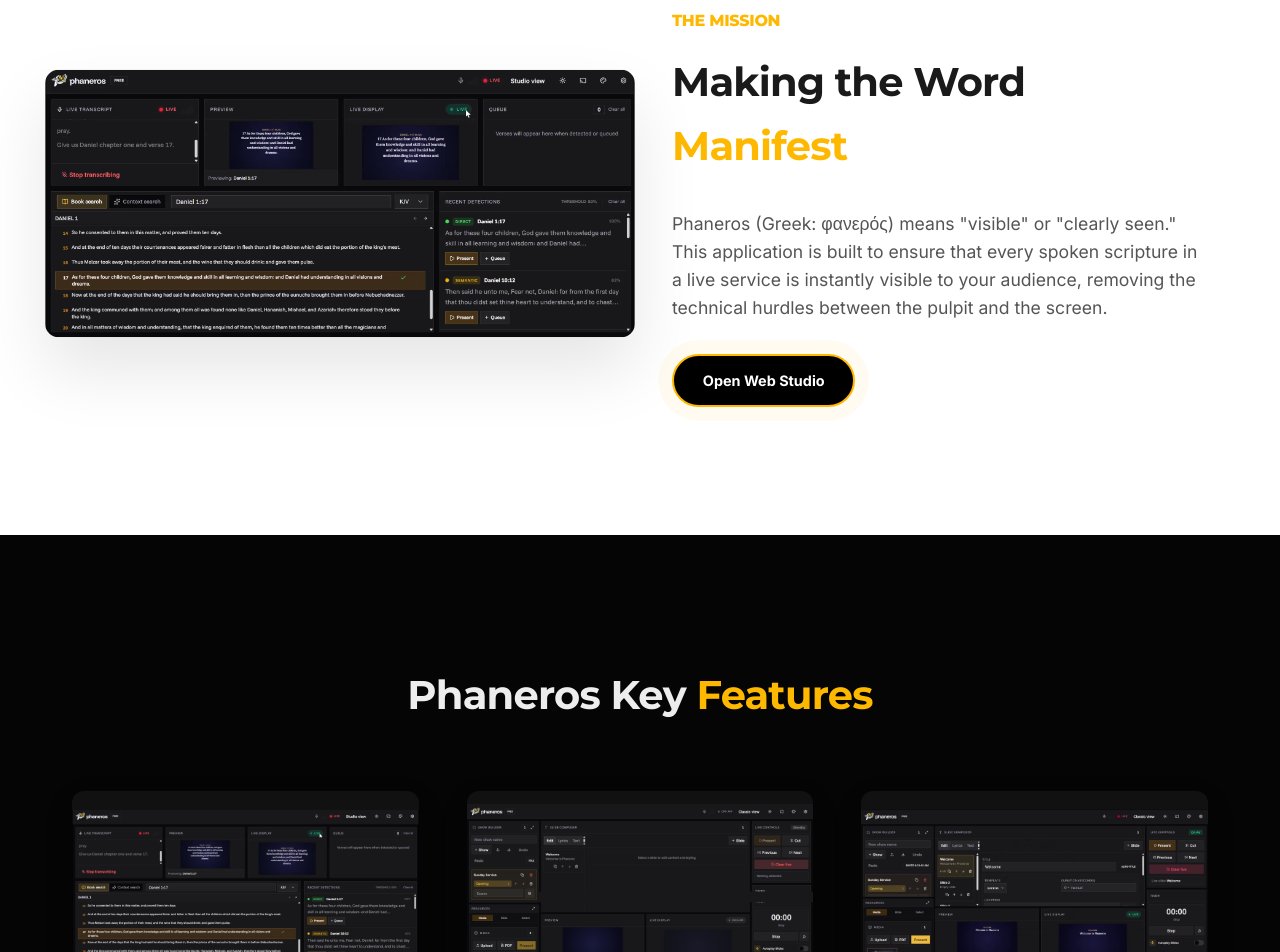
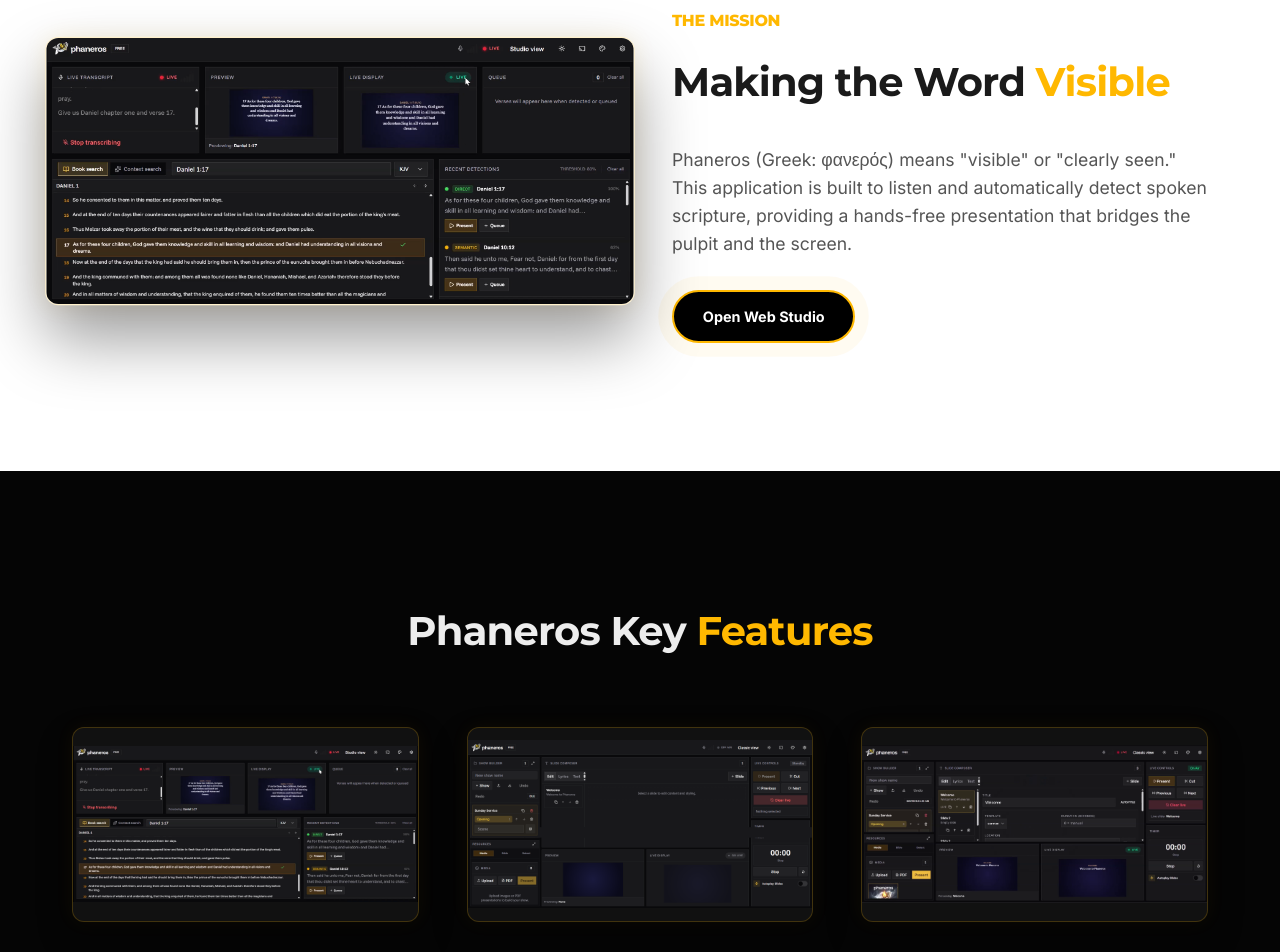
Before and after one commit to samolubukun/Phaneros-Web, a React (Vite) app: page / in a window 1280 px wide. Shown: the part 920-1872 px from the top of the page. Built offline with nearby package versions, Linux system fonts and the light colour scheme.

Commit message:
Refine landing page: simplify copy, update mission statement, and add gold border effects

```diff
--- a/src/App.tsx
+++ b/src/App.tsx
@@ -57,7 +57,16 @@
 
   return (
     <div
-      style={{ position: 'relative', width: '100%', maxWidth: '1000px', borderRadius: '20px', overflow: 'hidden', border: '8px solid #1A1A1A', boxShadow: '0 30px 60px rgba(0,0,0,0.2)' }}
+      style={{
+        position: 'relative',
+        width: '100%',
+        maxWidth: '1000px',
+        borderRadius: '20px',
+        overflow: 'hidden',
+        border: '8px solid #1A1A1A',
+        outline: '1px solid rgba(255, 184, 0, 0.3)',
+        boxShadow: '0 30px 60px rgba(0,0,0,0.5), 0 0 40px rgba(255, 184, 0, 0.1)'
+      }}
       onMouseEnter={() => setShowControls(true)}
       onMouseLeave={() => isPlaying && setShowControls(false)}
     >
@@ -198,7 +207,7 @@
             <h1 style={{ color: 'white' }}>Elevate Your <span style={{ color: 'var(--gold)' }}>Presentations</span> with Phaneros</h1>
             <p className="hero-subtitle" style={{ color: 'white', opacity: 0.9, maxWidth: '700px', margin: '0 auto 2.5rem', fontWeight: 500 }}>
               Automating the bridge between spoken scripture and visual output.
-              High-speed detection, professional presentation, and seamless integration.
+              High-speed detection, clear presentation, and seamless integration.
             </p>
             <div style={{ display: 'flex', gap: '1rem', justifyContent: 'center', flexWrap: 'wrap' }}>
               <Link to="/studio" className="btn btn-primary hero-btn" style={{ padding: '1rem 2.5rem', fontSize: '1.1rem', gap: '0.75rem' }}>
@@ -214,15 +223,21 @@
       <section id="about" className="section-padding section-white">
         <div className="container" style={{ display: 'flex', gap: '4rem', alignItems: 'center', flexWrap: 'wrap' }}>
           <div className="mission-image" style={{ flex: '1 1 400px', padding: '2rem 0' }}>
-            <img src="/phaneros_classic.jpg" alt="Phaneros Classic" style={{ width: '100%', borderRadius: '12px', boxShadow: '0 30px 60px rgba(0,0,0,0.1)', transform: 'scale(1.1)' }} />
+            <img src="/phaneros_classic.jpg" alt="Phaneros Classic" style={{
+              width: '100%',
+              borderRadius: '12px',
+              boxShadow: '0 30px 60px rgba(0,0,0,0.4), 0 0 20px rgba(255, 184, 0, 0.1)',
+              border: '1px solid rgba(255, 184, 0, 0.2)',
+              transform: 'scale(1.1)'
+            }} />
           </div>
           <div className="mission-content" style={{ flex: '1 1 400px' }}>
             <h4 style={{ color: 'var(--gold)', fontWeight: 800, marginBottom: '1rem', textTransform: 'uppercase' }}>The Mission</h4>
-            <h2 style={{ fontSize: 'clamp(2rem, 4vw, 2.5rem)', marginBottom: '2rem' }}>Making the Word <span style={{ color: 'var(--gold)' }}>Manifest</span></h2>
+            <h2 style={{ fontSize: 'clamp(2rem, 4vw, 2.5rem)', marginBottom: '2rem' }}>Making the Word <span style={{ color: 'var(--gold)' }}>Visible</span></h2>
             <p style={{ fontSize: '1.1rem', color: '#555', marginBottom: '2rem' }}>
-              Phaneros (Greek: φανερός) means "visible" or "clearly seen." This application is built
-              to ensure that every spoken scripture in a live service is instantly visible to your audience,
-              removing the technical hurdles between the pulpit and the screen.
+              Phaneros (Greek: φανερός) means "visible" or "clearly seen." This application is
+              built to listen and automatically detect spoken scripture, providing a
+              hands-free presentation that bridges the pulpit and the screen.
             </p>
             <Link to="/studio" className="btn btn-primary btn-pulse" style={{ background: '#000', color: '#fff', border: '2px solid var(--gold)' }}>Open Web Studio</Link>
           </div>
@@ -320,12 +335,12 @@
               <p style={{ color: '#555' }}>Semantic scripture resolution powered by Cloudflare Workers AI and high-dimensional verse embeddings.</p>
             </div>
             <div className="card" style={{ background: 'white', border: '1px solid #eee', padding: '2rem', borderRadius: '16px' }}>
-              <h3 style={{ color: 'var(--gold)', marginBottom: '1rem' }}>Classic Detection</h3>
+              <h3 style={{ color: 'var(--gold)', marginBottom: '1rem' }}>Classic Dashboard</h3>
               <p style={{ color: '#555' }}>Optimized interface for high-density Bible verse monitoring, instant lookup, and low-latency display orchestration.</p>
             </div>
             <div className="card" style={{ background: 'white', border: '1px solid #eee', padding: '2rem', borderRadius: '16px' }}>
-              <h3 style={{ color: 'var(--gold)', marginBottom: '1rem' }}>Studio Orchestration</h3>
-              <p style={{ color: '#555' }}>Advanced presentation suite for logic-based show building, granular slide design, and structured sermon delivery.</p>
+              <h3 style={{ color: 'var(--gold)', marginBottom: '1rem' }}>Studio Dashboard</h3>
+              <p style={{ color: '#555' }}>Presentation suite for show building, slide design, and structured sermon delivery.</p>
             </div>
             <div className="card" style={{ background: 'white', border: '1px solid #eee', padding: '2rem', borderRadius: '16px' }}>
               <h3 style={{ color: 'var(--gold)', marginBottom: '1rem' }}>Broadcast Integration</h3>
@@ -339,7 +354,12 @@
       <section className="section-padding section-dark">
         <div className="container" style={{ display: 'flex', gap: '4rem', alignItems: 'center', flexWrap: 'wrap' }}>
           <div className="desktop-image" style={{ flex: '1 1 400px' }}>
-            <img src="/phaneros_desktop_shot.png" alt="Desktop App" style={{ width: '100%', borderRadius: '12px', border: '1px solid #333' }} />
+            <img src="/phaneros_desktop_shot.png" alt="Desktop App" style={{
+              width: '100%',
+              borderRadius: '12px',
+              border: '1px solid rgba(255, 184, 0, 0.2)',
+              boxShadow: '0 30px 60px rgba(0,0,0,0.4), 0 0 20px rgba(255, 184, 0, 0.1)'
+            }} />
           </div>
           <div className="desktop-content" style={{ flex: '1 1 400px' }}>
             <h2 style={{ fontSize: 'clamp(2rem, 4vw, 2.5rem)', marginBottom: '2rem' }}>Desktop Native <span style={{ color: 'var(--gold)' }}>Performance</span></h2>
@@ -375,8 +395,7 @@
               <h2 style={{ fontWeight: 900, fontSize: '2rem', color: 'white', letterSpacing: '-0.05em', margin: 0 }}>Phaneros</h2>
             </div>
             <p className="text-dim footer-mission" style={{ maxWidth: '650px', margin: '0 auto', lineHeight: '1.6', fontWeight: 500 }}>
-              Intelligent real-time scripture detection for the modern church.<br className="desktop-only" />
-              Making the spoken word manifest.
+              Real-time Bible verse detection and presentation for live services.
             </p>
           </div>
 
--- a/src/index.css
+++ b/src/index.css
@@ -335,9 +335,17 @@
   width: 100%;
   aspect-ratio: 16 / 9;
   object-fit: contain;
-  background: #111; /* Dark background for letterboxing if needed */
+  background: #111;
   border-radius: 12px;
-  box-shadow: 0 10px 30px rgba(0, 0, 0, 0.1);
+  border: 1px solid rgba(255, 184, 0, 0.2);
+  box-shadow: 0 15px 35px rgba(0, 0, 0, 0.3), 0 0 20px rgba(255, 184, 0, 0.05);
+  transition: all 0.4s ease;
+}
+
+.feature-item:hover img {
+  border-color: rgba(255, 184, 0, 0.6);
+  box-shadow: 0 20px 40px rgba(0, 0, 0, 0.4), 0 0 30px rgba(255, 184, 0, 0.15);
+  transform: translateY(-5px);
 }
 
 /* Section Dividers like FreeShow */
@@ -439,6 +447,7 @@
   .central-play-button {
     width: 42px !important;
     height: 42px !important;
+    margin-top: -7.5px !important;
   }
 
   .play-icon-svg {
```
